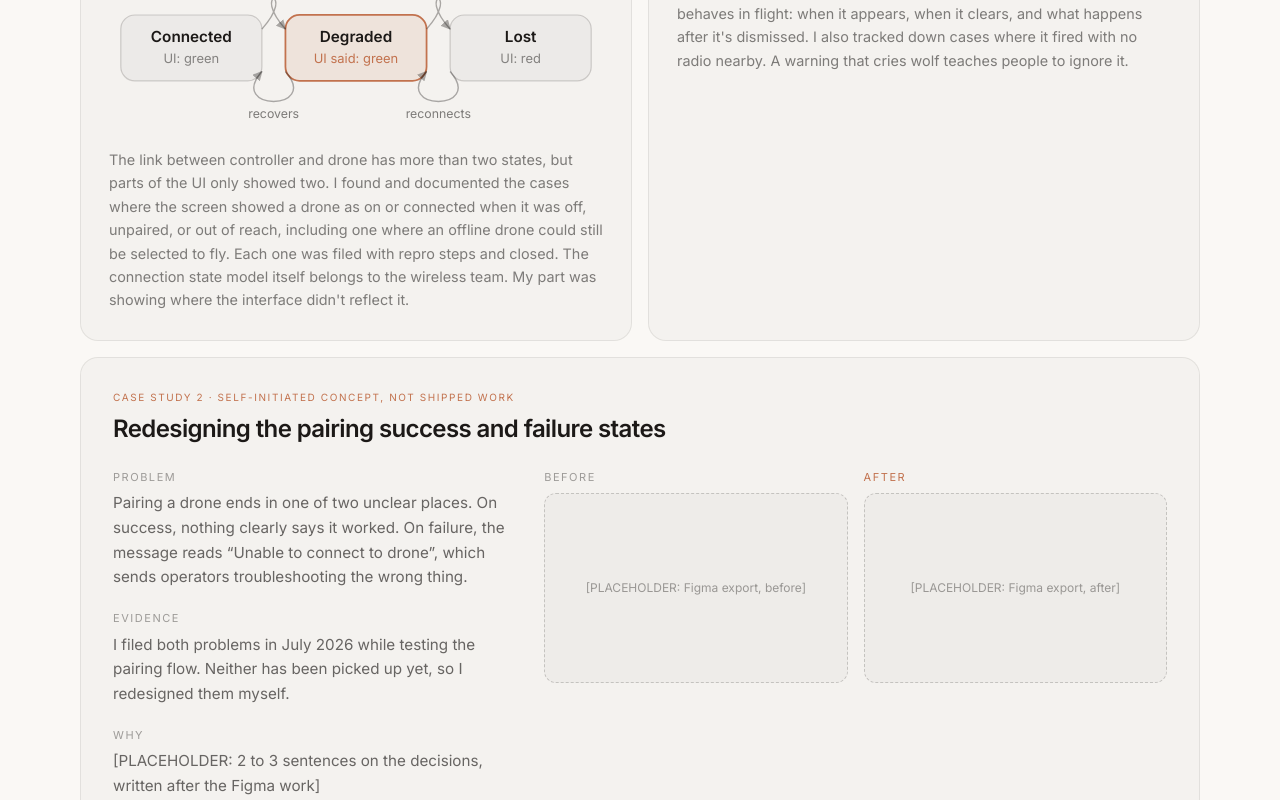
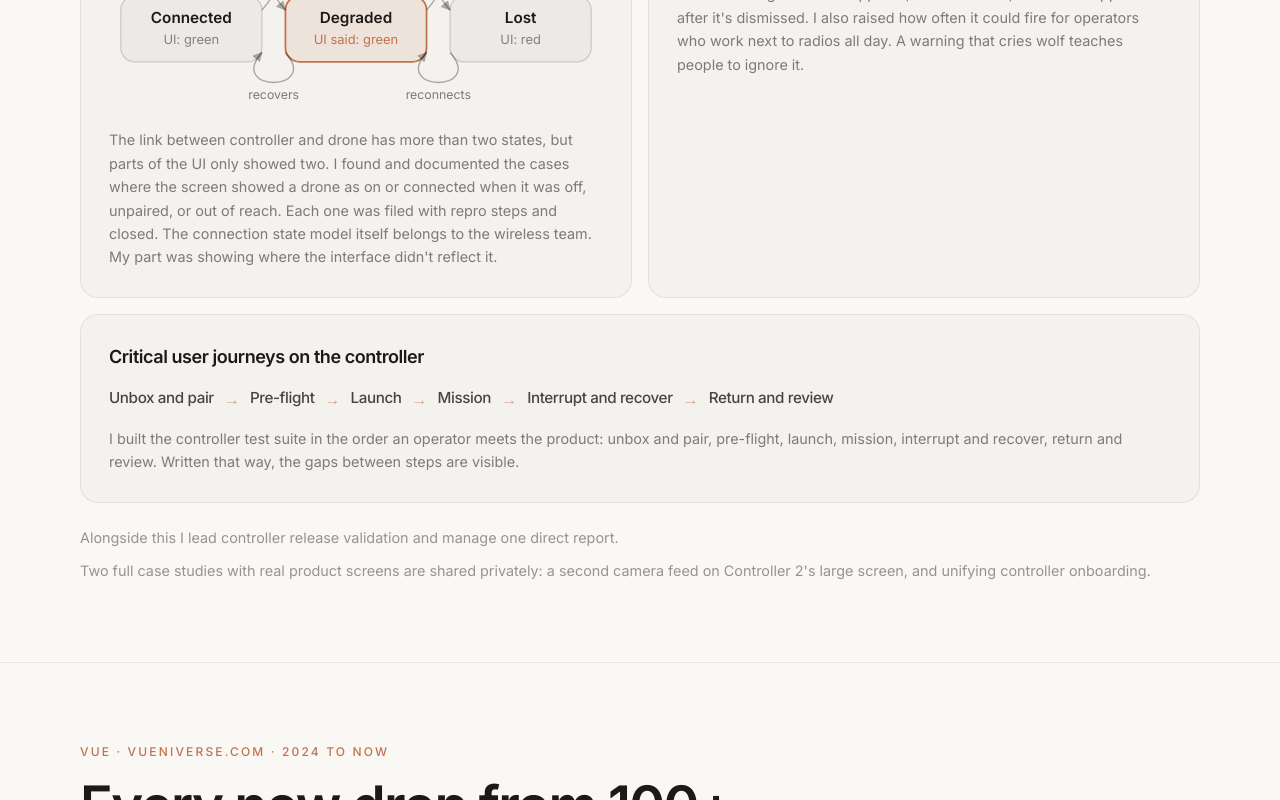
Before and after one commit to illergrayson/portfolio, a Next.js app: page / in a window 1280 px wide. Shown: the part 2700-3500 px from the top of the page. Built offline with nearby package versions, Linux system fonts and the light colour scheme.

Commit message:
Handoff 3: remove pairing card and placeholders, fix research entries, new OG image and meta
Co-Authored-By: Claude Fable 5.1 <noreply@anthropic.com>
Claude-Session: https://claude.ai/code/session_01Fd6D2njoy2BUhXCfbw8dFs

```diff
--- a/app/layout.tsx
+++ b/app/layout.tsx
@@ -22,12 +22,10 @@ export const metadata: Metadata = {
   metadataBase: new URL(siteUrl),
   title: "Grayson Iller · Product Design, Human Factors",
   description:
-    "Product designer with a human factors background. Three years validating the Skydio controller in the field, and VUE, a fashion feed designed in Figma and built solo.",
+    "Design portfolio of Grayson Iller. Human factors training, three years on the Skydio controller, and VUE, a fashion feed designed in Figma and built solo.",
   keywords: [
     "Grayson Iller",
     "Product Designer",
-    "Product Designer",
-    "Front-end Engineer",
     "Human Factors",
     "Skydio",
     "VUE",
@@ -38,7 +36,7 @@ export const metadata: Metadata = {
   openGraph: {
     title: "Grayson Iller · Product Design, Human Factors",
     description:
-      "Design engineer at the seam of product design and front-end systems. Creator of VUE (vueniverse.com).",
+      "Design portfolio of Grayson Iller. Human factors training, three years on the Skydio controller, and VUE, a fashion feed designed in Figma and built solo.",
     url: siteUrl,
     siteName: "Grayson Iller",
     type: "website",
@@ -47,7 +45,7 @@ export const metadata: Metadata = {
         url: "/og.jpg",
         width: 1200,
         height: 630,
-        alt: "Grayson Iller: design engineer who designs the product and ships the code.",
+        alt: "Grayson Iller: product design and human factors portfolio.",
       },
     ],
   },
@@ -55,7 +53,7 @@ export const metadata: Metadata = {
     card: "summary_large_image",
     title: "Grayson Iller · Product Design, Human Factors",
     description:
-      "Design engineer at the seam of product design and front-end systems. Creator of VUE.",
+      "Design portfolio of Grayson Iller. Human factors training, three years on the Skydio controller, and VUE, a fashion feed designed in Figma and built solo.",
     images: ["/og.jpg"],
   },
   icons: {
--- a/app/page.tsx
+++ b/app/page.tsx
@@ -12,7 +12,7 @@ const jsonLd = {
   "@context": "https://schema.org",
   "@type": "Person",
   name: site.name,
-  jobTitle: "Product Designer, Human Factors",
+  jobTitle: "Flight Test Engineer Lead",
   address: {
     "@type": "PostalPlace",
     addressLocality: "Redwood City",
--- a/components/About.tsx
+++ b/components/About.tsx
@@ -2,9 +2,9 @@ import Reveal from "./Reveal";
 
 const stats = [
   { n: "2022", l: "at Skydio since", d: "intern on mobile UI/UX, full-time since 2023" },
-  { n: "129", l: "UI and UX issues filed on the controller", d: "83 closed, counted by title, so it undercounts" },
+  { n: "129", l: "UI and UX issues filed since 2022", d: "83 closed" },
   { n: "100+", l: "brands on VUE", d: "designed and built solo" },
-  { n: "2", l: "published papers", d: "lunar landing, spatial disorientation" },
+  { n: "2", l: "research presentations", d: "lunar landing, spatial disorientation" },
 ];
 
 export default function About() {
--- a/components/AlsoSection.tsx
+++ b/components/AlsoSection.tsx
@@ -3,13 +3,13 @@ import Reveal from "./Reveal";
 const papers = [
   {
     title: "Pilot-in-the-loop technology for moon landings",
-    venue: "IAF / IAA Space Life Sciences Symposium, 2022",
-    what: "Fatigue analysis and predictive fatigue models on Android, for crews landing on the Moon. Co-author.",
+    venue: "73rd International Astronautical Congress · IAF/IAA Space Life Sciences Symposium, 2022",
+    what: "A multi-sensory cueing system, including haptic cues on the torso, to keep a pilot oriented and ready to take manual control during a lunar landing. Co-author.",
   },
   {
     title: "The Link Between Spatial Disorientation in Flight and Mild Hypoxia",
-    venue: "Reno Aerospace Medicine Convention, 2021",
-    what: "Built and tested VR tools to study how pilots lose orientation when oxygen drops. Co-author.",
+    venue: "Embry-Riddle Student Research Symposium, 2021",
+    what: "Tested whether mild hypoxia makes pilots more prone to spatial disorientation, using a rotating-chair illusion at simulated altitude. Lead presenter.",
   },
 ];
 
--- a/components/CaseStudySkydio.tsx
+++ b/components/CaseStudySkydio.tsx
@@ -9,14 +9,6 @@ function Card({ title, caption, children, tag }: { title: string; caption?: stri
       <h3 className="text-lg font-semibold tracking-tight text-ink">{title}</h3>
       {children ? <div className="my-5 flex-1">{children}</div> : null}
       {caption ? <p className="text-[0.9rem] leading-relaxed text-ink/55">{caption}</p> : null}
-    </div>
-  );
-}
-
-function ImageSlot({ label }: { label: string }) {
-  return (
-    <div className="flex aspect-[16/10] w-full items-center justify-center rounded-xl border border-dashed border-ink/20 bg-ink-50 text-center text-[12px] text-ink/40" role="img" aria-label={label}>
-      <span className="px-4">{label}</span>
     </div>
   );
 }
@@ -96,7 +88,7 @@ export default function CaseStudySkydio() {
             <Card
               tag="Case study 1"
               title="Connection state"
-              caption="The link between controller and drone has more than two states, but parts of the UI only showed two. I found and documented the cases where the screen showed a drone as on or connected when it was off, unpaired, or out of reach, including one where an offline drone could still be selected to fly. Each one was filed with repro steps and closed. The connection state model itself belongs to the wireless team. My part was showing where the interface didn't reflect it."
+              caption="The link between controller and drone has more than two states, but parts of the UI only showed two. I found and documented the cases where the screen showed a drone as on or connected when it was off, unpaired, or out of reach. Each one was filed with repro steps and closed. The connection state model itself belongs to the wireless team. My part was showing where the interface didn't reflect it."
             >
               <ConnectionDiagram />
             </Card>
@@ -105,58 +97,12 @@ export default function CaseStudySkydio() {
           {/* 4d: warnings under stress */}
           <Reveal delay={0.05}>
             <Card
-              tag="Case study 3"
+              tag="Case study 2"
               title="Warnings under stress"
-              caption="When the controller detects strong radio interference it disables some buttons and warns the pilot. I documented exactly how that alert behaves in flight: when it appears, when it clears, and what happens after it's dismissed. I also tracked down cases where it fired with no radio nearby. A warning that cries wolf teaches people to ignore it."
+              caption="When the controller detects strong radio interference it disables some buttons and warns the pilot. I documented exactly how that alert behaves in flight: when it appears, when it clears, and what happens after it's dismissed. I also raised how often it could fire for operators who work next to radios all day. A warning that cries wolf teaches people to ignore it."
             />
           </Reveal>
         </div>
-
-        {/* 4b: pairing redesign, the design piece, most room */}
-        <Reveal delay={0.08}>
-          <div className="surface mt-4 p-6 sm:p-8">
-            <div className="flex flex-wrap items-baseline justify-between gap-2">
-              <p className="text-[10px] uppercase tracking-[0.16em] text-accent">Case study 2 · Self-initiated concept, not shipped work</p>
-            </div>
-            <h3 className="mt-2 text-2xl font-semibold tracking-tight text-ink">Redesigning the pairing success and failure states</h3>
-
-            <div className="mt-6 grid gap-6 lg:grid-cols-5">
-              <div className="space-y-5 lg:col-span-2">
-                <div>
-                  <p className="text-[11px] uppercase tracking-[0.14em] text-ink/40">Problem</p>
-                  <p className="mt-1.5 text-[0.95rem] leading-relaxed text-ink/65">
-                    Pairing a drone ends in one of two unclear places. On success,
-                    nothing clearly says it worked. On failure, the message reads
-                    &ldquo;Unable to connect to drone&rdquo;, which sends operators
-                    troubleshooting the wrong thing.
-                  </p>
-                </div>
-                <div>
-                  <p className="text-[11px] uppercase tracking-[0.14em] text-ink/40">Evidence</p>
-                  <p className="mt-1.5 text-[0.95rem] leading-relaxed text-ink/65">
-                    I filed both problems in July 2026 while testing the pairing flow. Neither has been picked up yet, so I redesigned them myself.
-                  </p>
-                </div>
-                <div>
-                  <p className="text-[11px] uppercase tracking-[0.14em] text-ink/40">Why</p>
-                  <p className="mt-1.5 text-[0.95rem] leading-relaxed text-ink/65">
-                    [PLACEHOLDER: 2 to 3 sentences on the decisions, written after the Figma work]
-                  </p>
-                </div>
-              </div>
-              <div className="grid gap-4 sm:grid-cols-2 lg:col-span-3">
-                <div>
-                  <p className="mb-2 text-[11px] uppercase tracking-[0.14em] text-ink/40">Before</p>
-                  <ImageSlot label="[PLACEHOLDER: Figma export, before]" />
-                </div>
-                <div>
-                  <p className="mb-2 text-[11px] uppercase tracking-[0.14em] text-accent">After</p>
-                  <ImageSlot label="[PLACEHOLDER: Figma export, after]" />
-                </div>
-              </div>
-            </div>
-          </div>
-        </Reveal>
 
         {/* 4c: journey, option A, past tense */}
         <Reveal delay={0.1}>
@@ -174,9 +120,7 @@ export default function CaseStudySkydio() {
               I built the controller test suite in the order an operator meets
               the product: unbox and pair, pre-flight, launch, mission,
               interrupt and recover, return and review. Written that way, the
-              gaps between steps are visible. When the suite was later
-              restructured by feature, I measured what it cost: full regression
-              went from about 3.5 weeks to over 4.
+              gaps between steps are visible.
             </p>
           </div>
         </Reveal>
@@ -186,6 +130,11 @@ export default function CaseStudySkydio() {
             Alongside this I lead controller release validation and manage one direct report.
           </p>
         </Reveal>
+        <Reveal delay={0.14}>
+          <p className="mt-3 text-[0.9rem] text-ink/45">
+            Two full case studies with real product screens are shared privately: a second camera feed on Controller 2&apos;s large screen, and unifying controller onboarding.
+          </p>
+        </Reveal>
       </div>
     </section>
   );
--- a/components/Contact.tsx
+++ b/components/Contact.tsx
@@ -55,7 +55,7 @@ export default function Contact() {
         </Reveal>
         <Reveal delay={0.1}>
           <p className="mt-5 max-w-prose text-lg text-ink/55">
-            Want to talk design? Based in {site.location}. Email is fastest.
+            Based in {site.location}. Email is fastest.
           </p>
         </Reveal>
 
```
Also changed, not shown: components/CaseStudyVue.tsx (+3 -11 lines), scripts/og.html (+7 -8 lines), public/og.jpg, 1 other file (tests, documents, lock files or other folders).
